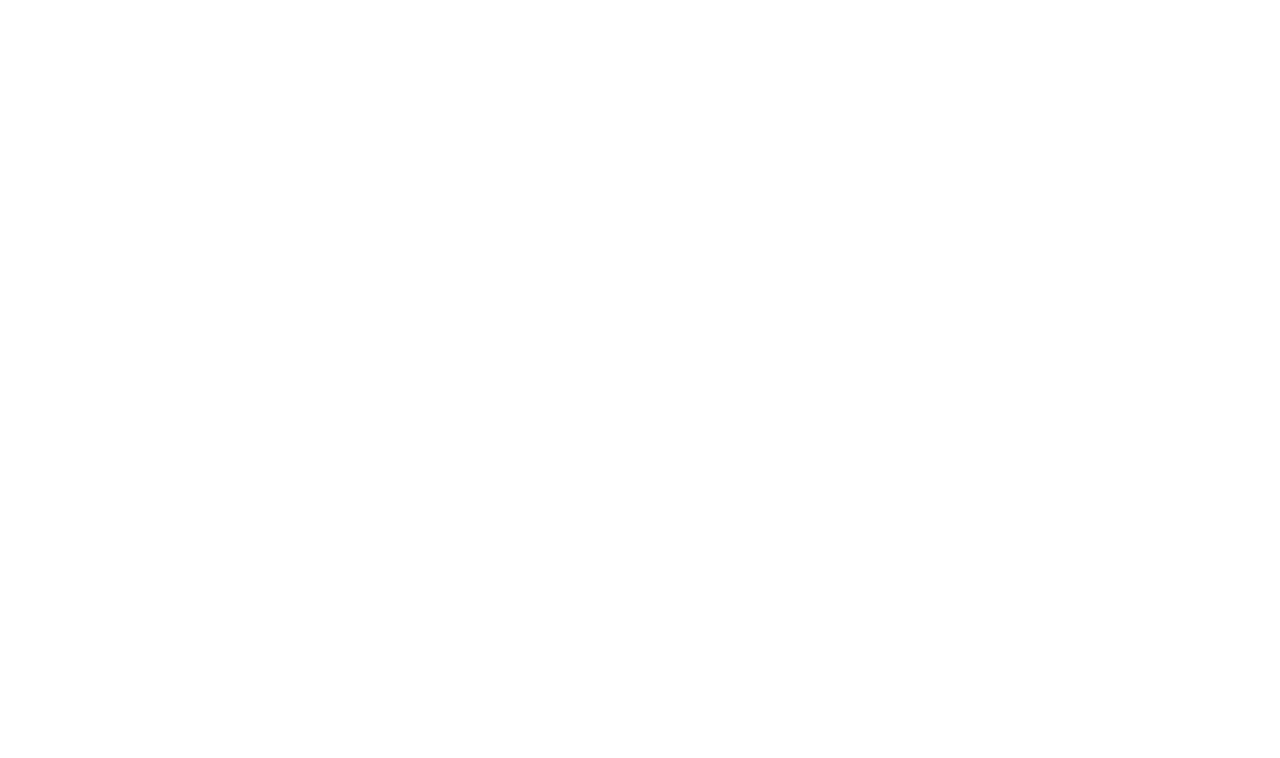
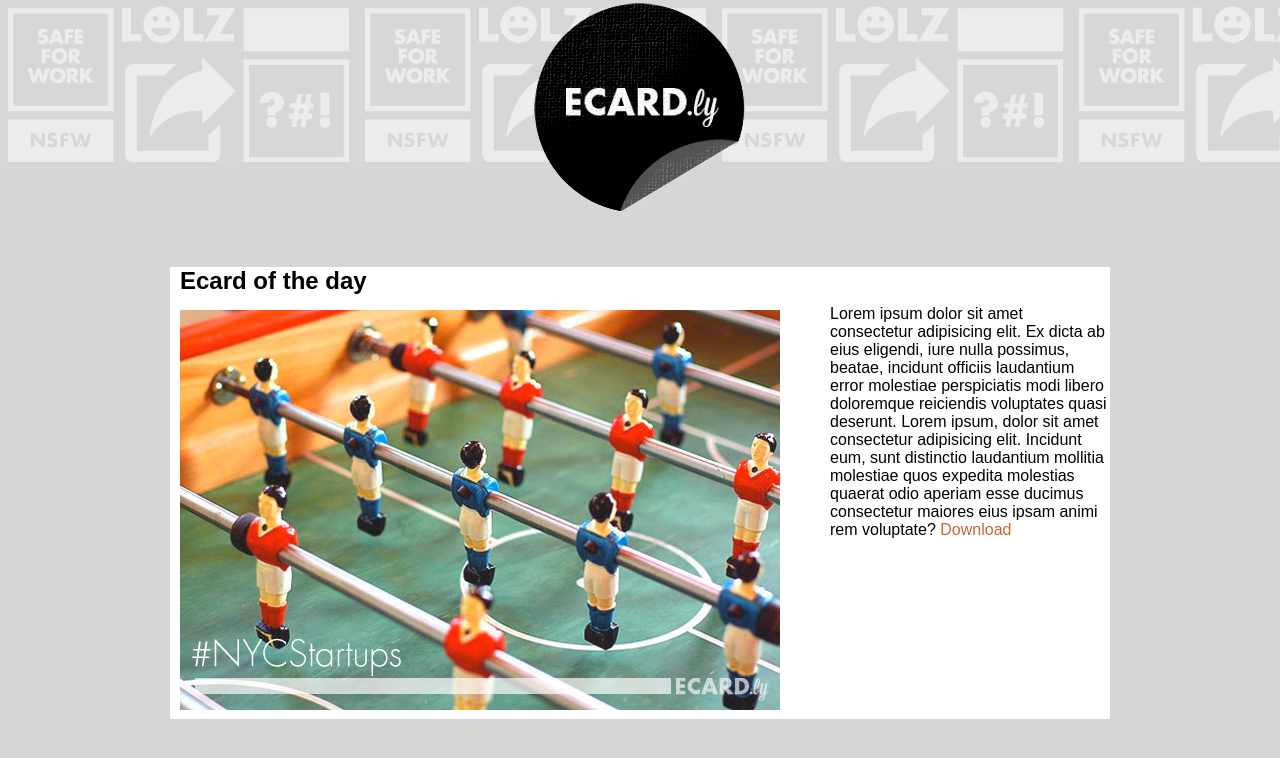
Before and after one commit to ship-of-the-desert/hw_week_02_day_01_CSS, a plain HTML site: page ecardly/index.html in a window 1280 px wide. Drawn offline with Linux system fonts and the light colour scheme.

Commit message:
ecardly solved

```diff
--- a/ecardly/css/style.css
+++ b/ecardly/css/style.css
@@ -25,3 +25,48 @@ Developer @GA in NYC
 .clear {
 	clear: both;
 }
+
+body{
+     margin: 0 auto;
+     background-image: url('../images/background.jpg');
+     background-color: #d6d6d6;
+     color: #000;
+     background-repeat: repeat-x;
+}
+
+header{
+     text-align: center;
+}
+
+header img{
+
+}
+
+.container{
+     width: 940px;
+     margin: 50px auto;
+     background-color: #fff;
+
+}
+
+h2{
+     margin: 10px;
+
+}
+
+.left-column{
+     width: 640px;
+     float: left;
+     margin: 5px 10px;
+
+}
+
+.right-column{
+     width: 280px;
+     float: right;
+}
+
+a{
+     color: #cc6633;
+     text-decoration: none;
+}
--- a/ecardly/index.html
+++ b/ecardly/index.html
@@ -9,6 +9,21 @@
 	<link rel="stylesheet" href="css/normalize.css">
 	<link rel="stylesheet" href="css/style.css">
 </head>
+	<header>
+		<img src="images/logo.png" alt="">
+	</header>
+	<div class="container">
+		<h2>Ecard of the day</h2>
+		<div class="left-column">
+			<img src="images/ecard-nycstartups.jpg" alt="">
+		</div>
+		<div class="right-column">
+			Lorem ipsum dolor sit amet consectetur adipisicing elit. Ex dicta ab eius eligendi, iure nulla possimus, beatae, incidunt officiis laudantium error molestiae perspiciatis modi libero doloremque reiciendis voluptates quasi deserunt.
+			Lorem ipsum, dolor sit amet consectetur adipisicing elit. Incidunt eum, sunt distinctio laudantium mollitia molestiae quos expedita molestias quaerat odio aperiam esse ducimus consectetur maiores eius ipsam animi rem voluptate?
+			<a href="http://google.com">Download</a>
+		</div>
+		<div class="clearfix"></div>
+	</div>
 
 <body>
 
```
